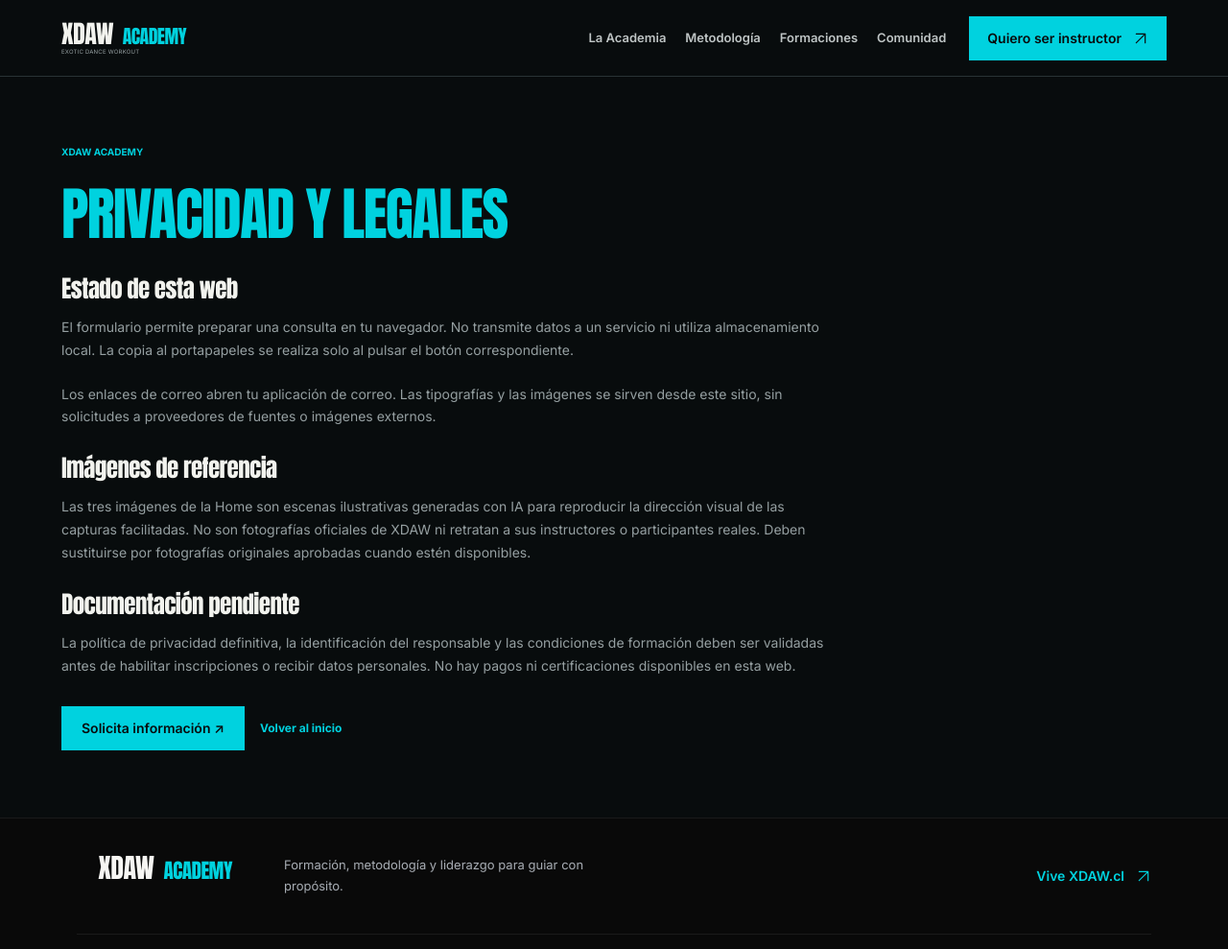
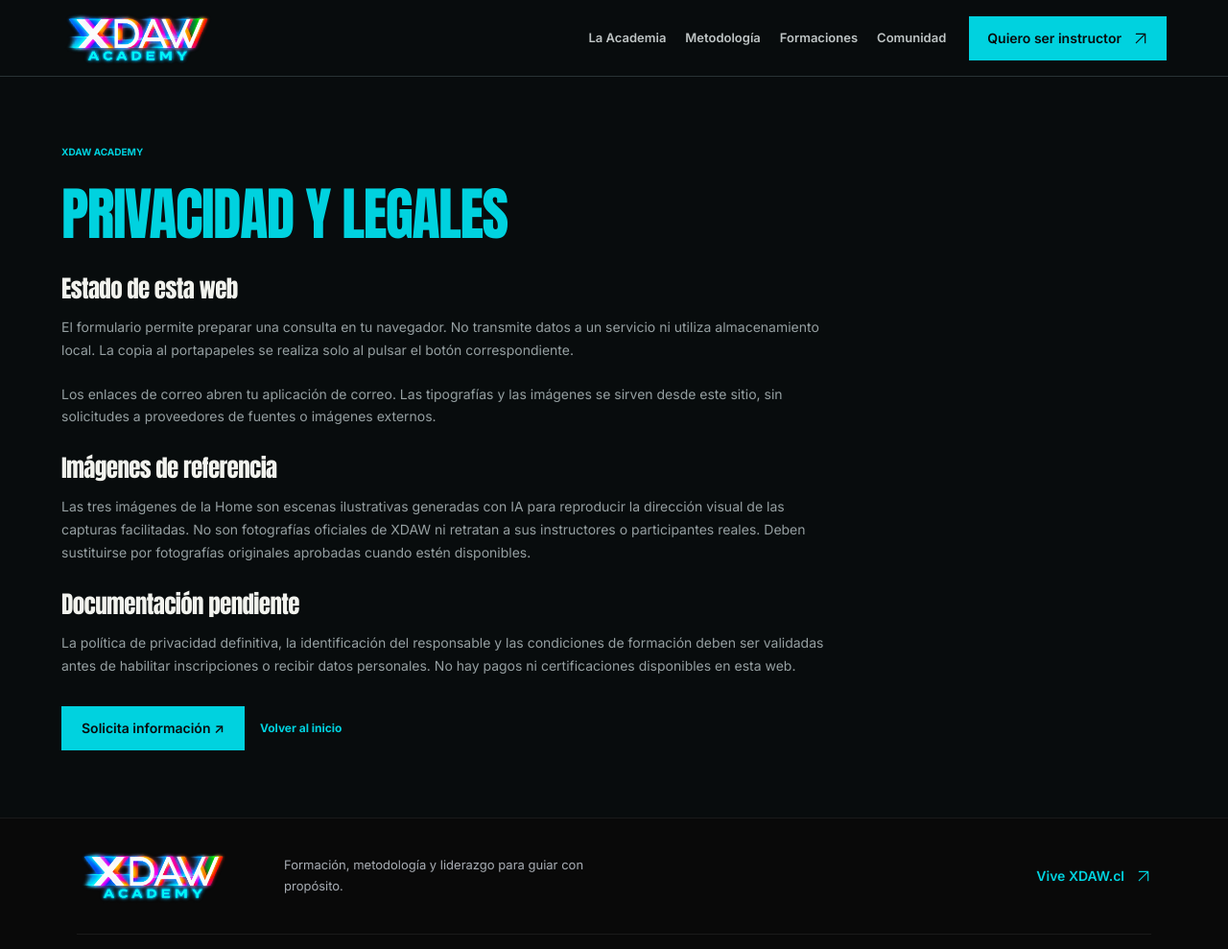
Before and after one commit to AnymuzzOps/xdawacademy, a website with bundled scripts: page legal/index.html in a window 1280 px wide. Shown: the top 989 px of the page at 96% size. Built offline with nearby package versions, Linux system fonts and the light colour scheme.

Commit message:
Use uploaded Academy logo across headers and footers

```diff
--- a/legal/index.html
+++ b/legal/index.html
@@ -1,12 +1,12 @@
 <!doctype html><html lang="es"><head><meta charset="utf-8"><meta name="viewport" content="width=device-width,initial-scale=1"><meta name="theme-color" content="#090909"><meta name="description" content="XDAW Academy: formación, metodología y liderazgo para futuros instructores de Exotic Dance Workout."><title>Privacidad y legales | XDAW Academy</title><link rel="stylesheet" href="../src/styles.css"><script type="module" src="../src/main.js"></script><link rel="stylesheet" href="../src/footer.css"></head><body><a class="skip" href="../#contenido">Ir al contenido</a>
 <header class="site-header"><div class="header-inner wrap">
-<a class="brand" href="../" aria-label="XDAW Academy, inicio"><span class="brand-name">XDAW <span>ACADEMY</span></span><small>EXOTIC DANCE WORKOUT</small></a>
+<a class="brand" href="../" aria-label="XDAW Academy, inicio"><img class="brand-logo-image" src="../src/media/logo/xdawacademy-logo.webp" alt="XDAW Academy" decoding="async"></a>
 <button class="menu" aria-expanded="false" aria-controls="nav" aria-label="Abrir menú"><span aria-hidden="true"></span><span aria-hidden="true"></span></button>
 <nav id="nav" aria-label="Navegación principal"><a href="../#academia">La Academia</a><a href="../#metodologia">Metodología</a><a href="../#fechas">Formaciones</a><a href="../#comunidad">Comunidad</a></nav>
 <a class="button header-cta" href="../#contacto">Quiero ser instructor <svg class="ui-arrow" width="16" height="16" viewBox="0 0 24 24" fill="none" stroke="currentColor" stroke-width="1.8" stroke-linecap="round" stroke-linejoin="round" aria-hidden="true" focusable="false"><path d="M5 19 19 5M5 5h14v14"/></svg></a>
 </div></header><main id="contenido"><section class="section subpage"><p class="kicker">XDAW ACADEMY</p><h1>PRIVACIDAD Y LEGALES</h1><h3>Estado de esta web</h3><p>El formulario permite preparar una consulta en tu navegador. No transmite datos a un servicio ni utiliza almacenamiento local. La copia al portapapeles se realiza solo al pulsar el botón correspondiente.</p><p>Los enlaces de correo abren tu aplicación de correo. Las tipografías y las imágenes se sirven desde este sitio, sin solicitudes a proveedores de fuentes o imágenes externos.</p><h3>Imágenes de referencia</h3><p>Las tres imágenes de la Home son escenas ilustrativas generadas con IA para reproducir la dirección visual de las capturas facilitadas. No son fotografías oficiales de XDAW ni retratan a sus instructores o participantes reales. Deben sustituirse por fotografías originales aprobadas cuando estén disponibles.</p><h3>Documentación pendiente</h3><p>La política de privacidad definitiva, la identificación del responsable y las condiciones de formación deben ser validadas antes de habilitar inscripciones o recibir datos personales. No hay pagos ni certificaciones disponibles en esta web.</p><div class="actions"><a class="button" href="../#contacto">Solicita información ↗</a><a class="text-link" href="../">Volver al inicio</a></div></section></main><footer class="universal-footer" data-brand="academy">
   <div class="uf-inner">
-    <div class="uf-top"><a class="brand uf-logo" href="../" aria-label="XDAW Academy, inicio"><span class="brand-name">XDAW <span>ACADEMY</span></span></a><p class="uf-description">Formación, metodología y liderazgo para guiar con propósito.</p><a class="uf-cross" href="https://xdaw.cl">Vive XDAW.cl<svg class="uf-arrow" viewBox="0 0 24 24" fill="none" stroke="currentColor" stroke-width="1.8" stroke-linecap="round" stroke-linejoin="round" aria-hidden="true" focusable="false"><path d="M5 19 19 5M5 5h14v14"/></svg></a></div>
+    <div class="uf-top"><a class="brand uf-logo" href="../" aria-label="XDAW Academy, inicio"><img class="brand-logo-image" src="../src/media/logo/xdawacademy-logo.webp" alt="XDAW Academy" decoding="async"></a><p class="uf-description">Formación, metodología y liderazgo para guiar con propósito.</p><a class="uf-cross" href="https://xdaw.cl">Vive XDAW.cl<svg class="uf-arrow" viewBox="0 0 24 24" fill="none" stroke="currentColor" stroke-width="1.8" stroke-linecap="round" stroke-linejoin="round" aria-hidden="true" focusable="false"><path d="M5 19 19 5M5 5h14v14"/></svg></a></div>
     <nav class="uf-navigation" aria-label="Navegación de pie de página"><section class="uf-group"><h2>Explora</h2><ul><li><a href="../#academia">La Academia</a></li><li><a href="../#metodologia">Metodología</a></li><li><a href="../formacion/">Formación</a></li></ul></section><section class="uf-group"><h2>Conecta</h2><ul><li><a href="../formaciones/">Convocatorias</a></li><li><a href="../#comunidad">Comunidad</a></li><li><a href="../#contacto">Contacto</a></li></ul></section><section class="uf-group"><h2>Más XDAW</h2><ul><li><a href="https://xdaw.cl">XDAW.cl</a></li></ul></section></nav>
     <div class="uf-bottom"><p>© 2026 XDAW Academy. Todos los derechos reservados.</p><nav aria-label="Información legal"><a href="../legal/">Privacidad y legales</a></nav></div>
   </div>
--- a/src/footer.css
+++ b/src/footer.css
@@ -18,8 +18,8 @@
 .universal-footer a:hover { color: var(--footer-accent); }
 .universal-footer a:focus-visible { outline: 2px solid var(--footer-accent); outline-offset: 4px; border-radius: 3px; }
 .universal-footer .uf-top { display: grid; grid-template-columns: 184px minmax(0, 1fr) 190px; align-items: center; gap: 32px; min-height: 120px; padding-block: 24px; }
-.universal-footer .uf-logo { display: flex; justify-content: flex-start; align-items: center; width: 184px; height: 48px; position: relative; overflow: hidden; flex-shrink: 0; }
-.universal-footer .uf-logo .brand-logo-image { position: absolute; width: 160px; height: auto; left: 0; top: 50%; transform: translateY(-51%); object-fit: contain; }
+.universal-footer .uf-logo { display: flex; justify-content: flex-start; align-items: center; width: 184px; height: 60px; position: relative; overflow: hidden; flex-shrink: 0; }
+.universal-footer .uf-logo .brand-logo-image { position: absolute; width: 160px; height: auto; left: 0; top: 50%; transform: translateY(-54%); object-fit: contain; }
 .universal-footer .uf-logo .brand-name { font: 400 28px/1.1 var(--display); letter-spacing: -.02em; }
 .universal-footer .uf-logo .brand-name > span { color: var(--footer-accent); font-size: .76em; margin-left: 4px; }
 .universal-footer .uf-description { color: var(--footer-muted); font-size: 13px; line-height: 1.65; max-width: 360px; }
--- a/src/styles.css
+++ b/src/styles.css
@@ -522,3 +522,11 @@ input:hover,select:hover,textarea:hover { border-color:var(--black); }
 /* Only the inner grid uses the shared container, exactly once. */
 .home .contact-grid { width:var(--wrap);margin-inline:auto; }
 .home .community-copy,.home .contact-grid>* { min-width:0; }
+
+
+/* Uploaded Academy logo: preserve its proportions at every header size. */
+.site-header .brand { position:relative;width:160px;height:60px;overflow:hidden; }
+.site-header .brand-logo-image { position:absolute;left:0;top:50%;width:100%;height:auto;max-width:none;transform:translateY(-54%);object-fit:contain; }
+@media(width < 1024px) {
+  .site-header .brand { width:136px;height:52px; }
+}
```
Also changed, not shown: formacion/index.html (+2 -2 lines), formaciones/index.html (+2 -2 lines), index.html (+2 -2 lines).
